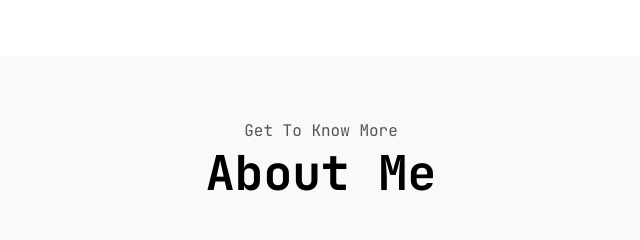
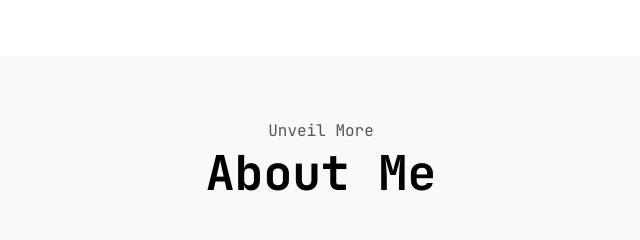
Before and after one commit to krtdotcode/ccs114-portfolio, a plain HTML site: page index.html in a window 1280 px wide. Shown: the part 840-1080 px from the top of the page, 319-959 px from the left. Drawn offline with Linux system fonts and the light colour scheme.

Commit message:
Update index.html

```diff
--- a/index.html
+++ b/index.html
@@ -57,7 +57,7 @@
         </div>
     </section>
     <section id="about">
-        <p class="section_text_p1">Get To Know More</p>
+        <p class="section_text_p1">Unveil More</p>
         <h1 class="title">About Me</h1>
         <div class="section-container">
             <div class="about-details-container">
```
